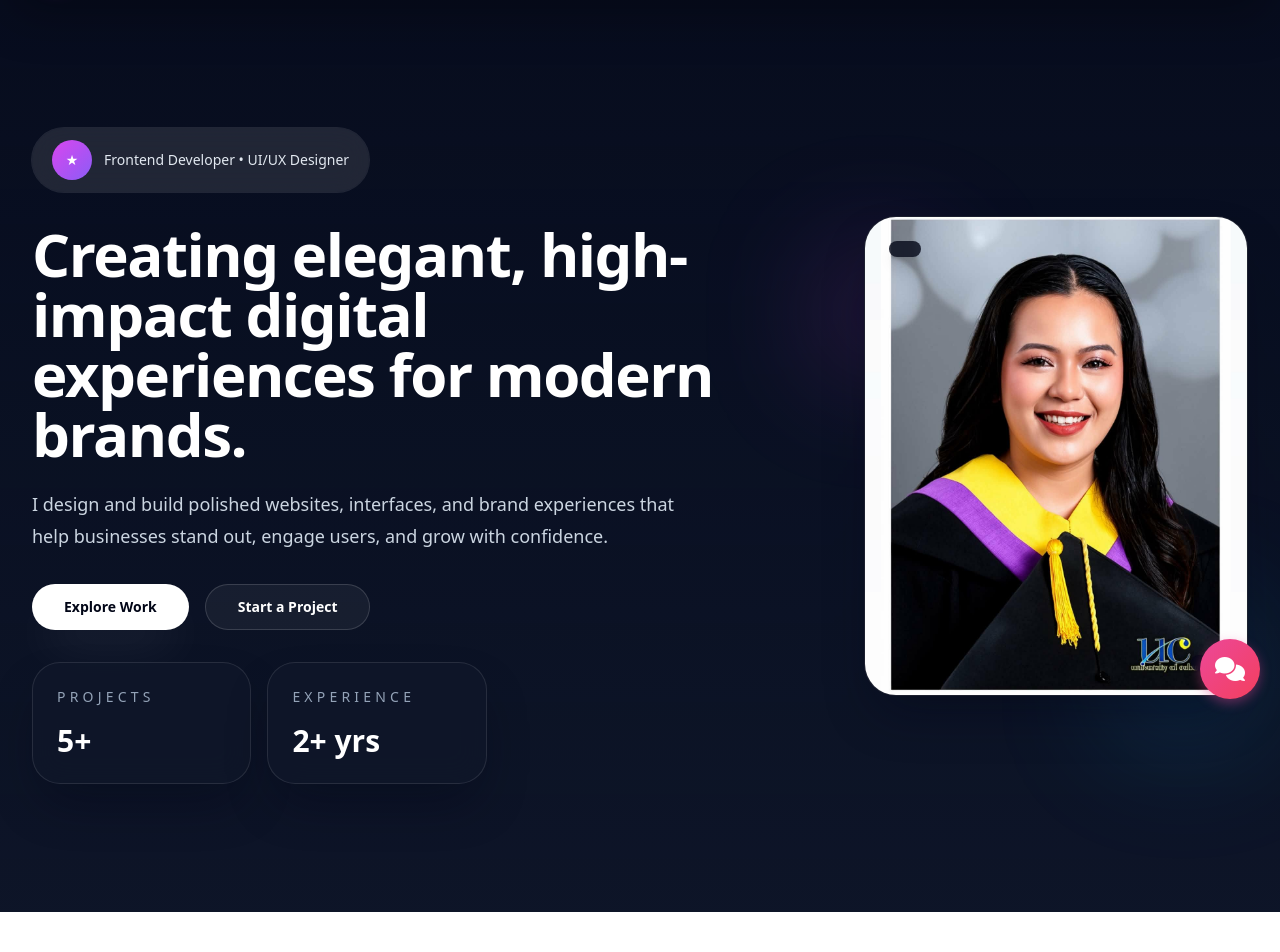
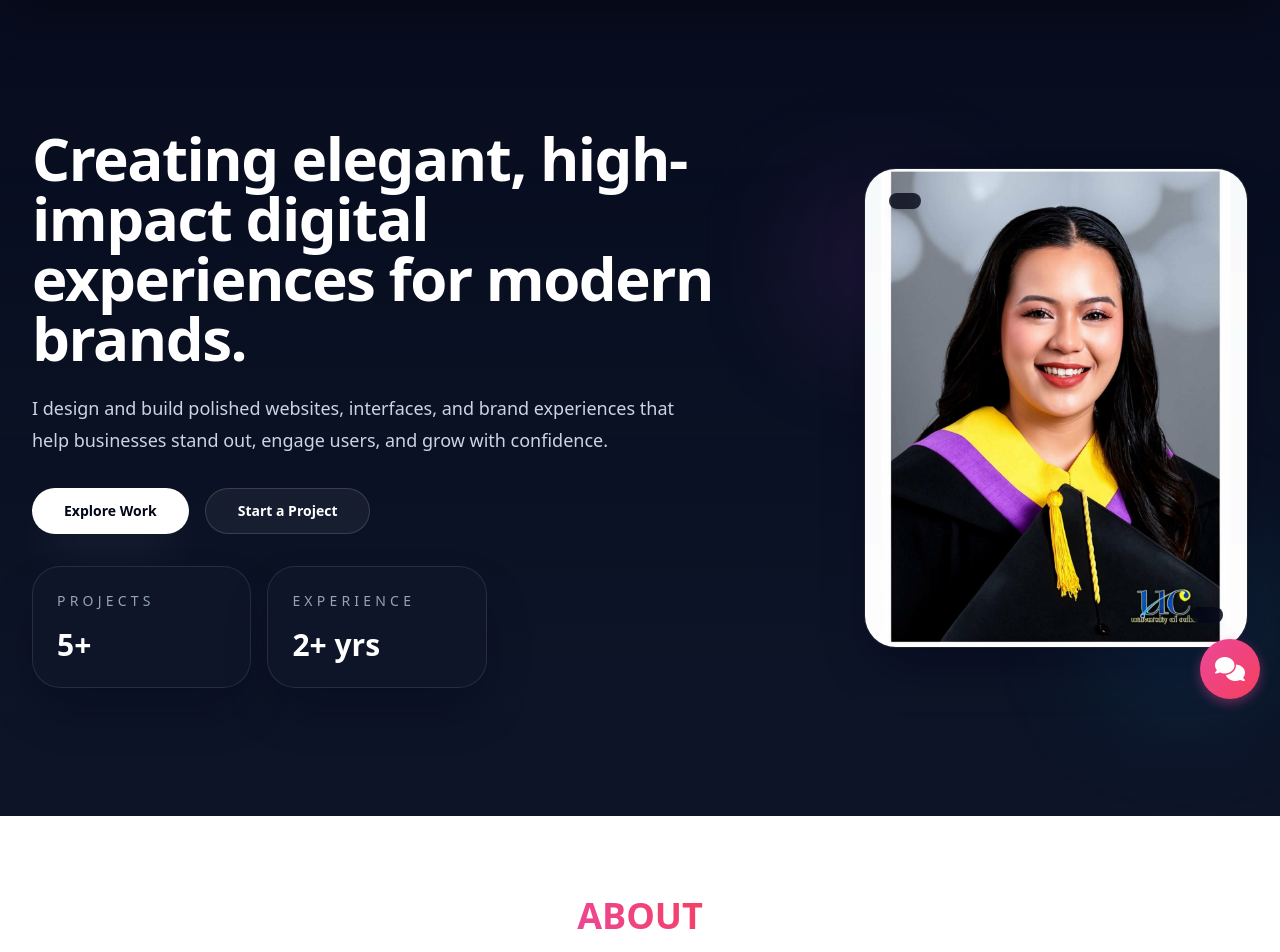
Before and after one commit to ThereseArcenal/My-Portfolio, a Flask app: page / in a window 1280 px wide. Shown: the part 81-1033 px from the top of the page. Run offline with Flask 3, Linux system fonts and the light colour scheme; some libraries are stand-ins or nearby versions.

Commit message:
style: Remove frontend developer and UI/UX designer labels for cleaner design

```diff
--- a/templates/index.html
+++ b/templates/index.html
@@ -1175,10 +1175,7 @@
     <div class="relative mx-auto max-w-7xl px-4 sm:px-6 lg:px-8">
         <div class="grid items-center gap-12 sm:grid-cols-[1.3fr_0.9fr] lg:grid-cols-[1.3fr_0.9fr]">
             <div class="space-y-8 text-center sm:text-left">
-                <div class="inline-flex items-center justify-center gap-3 rounded-full bg-white/10 px-5 py-3 text-sm text-slate-200 backdrop-blur-lg ring-1 ring-white/10 mx-auto sm:mx-0">
-                    <span class="inline-flex h-10 w-10 items-center justify-center rounded-full bg-gradient-to-br from-fuchsia-500 to-violet-500 text-white">★</span>
-                    <span>Frontend Developer • UI/UX Designer</span>
-                </div>
+
                 <div class="space-y-6">
                     <h1 class="max-w-3xl text-4xl font-black tracking-tight text-white sm:text-5xl lg:text-6xl">Creating elegant, high-impact digital experiences for modern brands.</h1>
                     <p class="max-w-2xl text-lg leading-8 text-slate-300">I design and build polished websites, interfaces, and brand experiences that help businesses stand out, engage users, and grow with confidence.</p>
```
